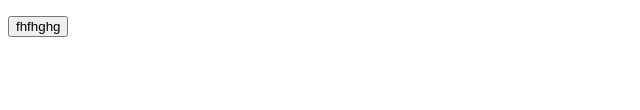
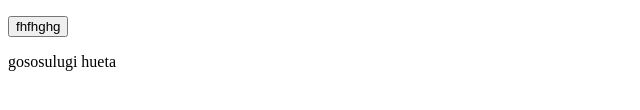
Before and after one commit to L1zzok/project, a plain HTML site: page index.html in a window 1280 px wide. Shown: the part 152-262 px from the top of the page, without its empty margins (0-640 px from the left). Drawn offline with Linux system fonts and the light colour scheme.

Commit message:
Update index.html

```diff
--- a/index.html
+++ b/index.html
@@ -12,5 +12,6 @@
     <h2>Lorem ipsum dolor sit.</h2>
     <h3>Lorem, ipsum dolor.</h3>
     <button>fhfhghg</button>
+    <p> gososulugi hueta</p>
 </body>
 </html>
```
